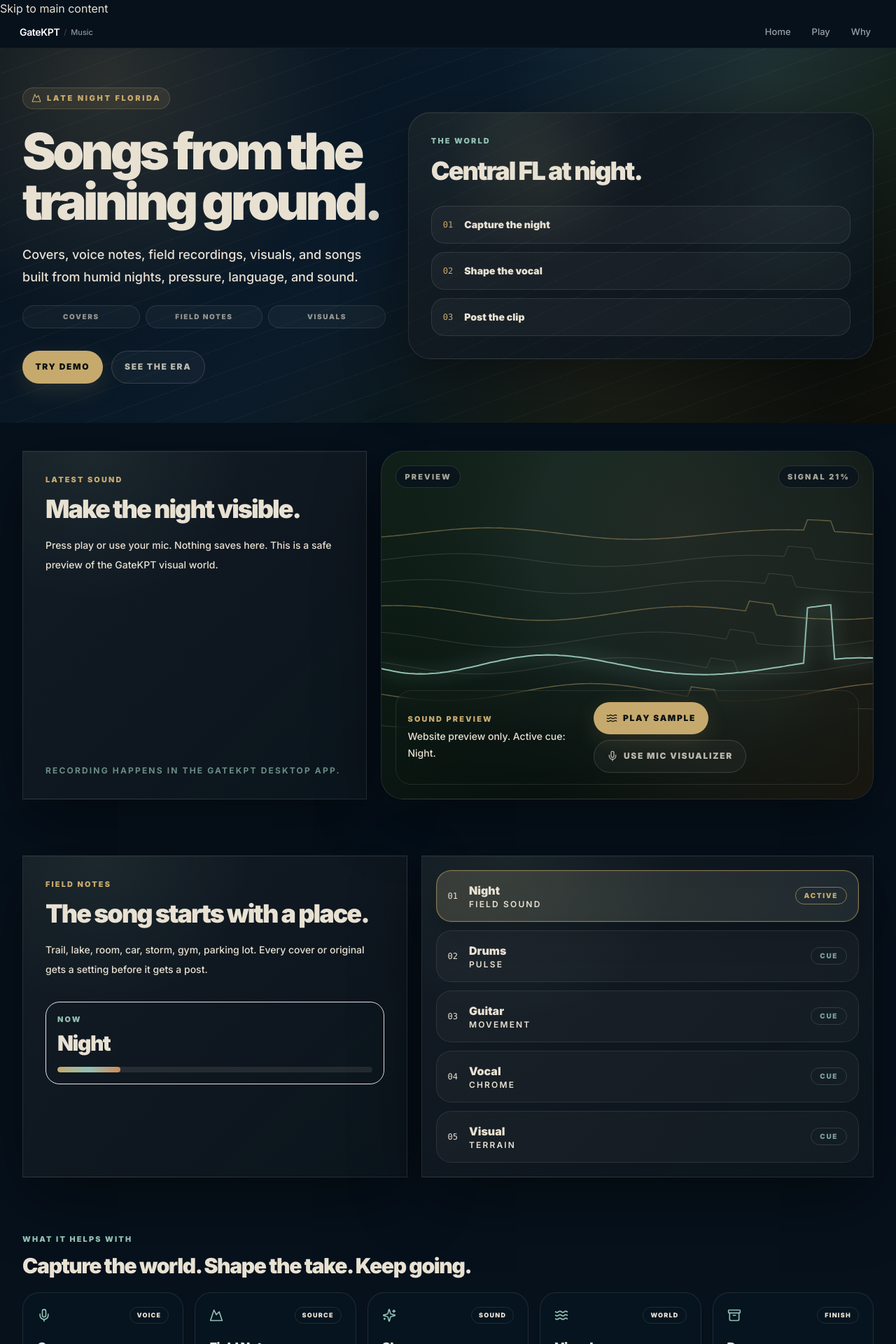
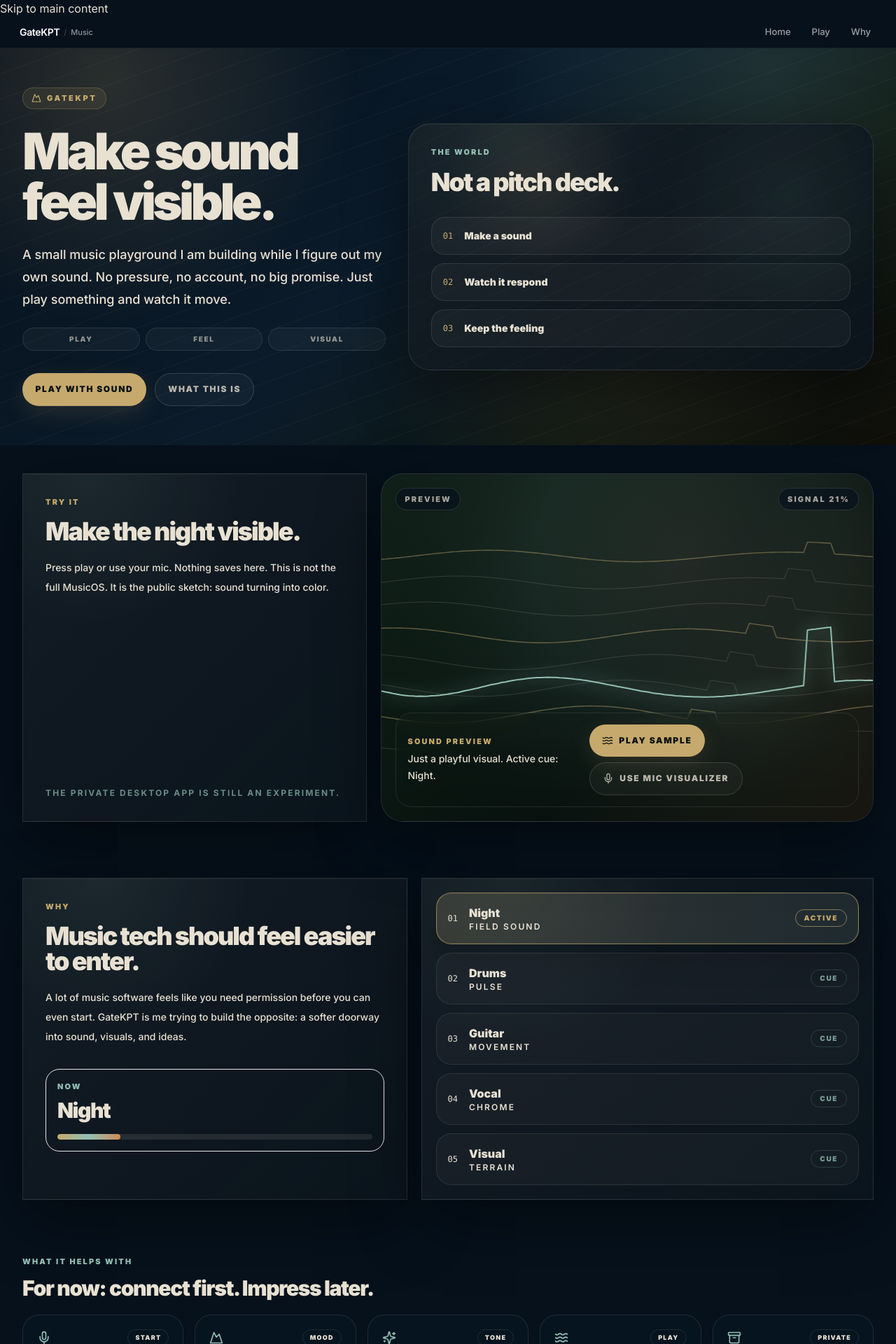
Before and after one commit to marcelozap/gateKPT, a Next.js app: page / in a window 1280 px wide. Shown: the top 1920 px of the page at 70% size. Built offline with nearby package versions, Linux system fonts and the light colour scheme; no server answers.

Commit message:
copy: make GateKPT site honest and inviting

```diff
--- a/src/app/layout.tsx
+++ b/src/app/layout.tsx
@@ -12,20 +12,20 @@
 
 export const metadata: Metadata = {
   title: {
-    default: "GateKPT - Late Night Florida",
+    default: "GateKPT - Make Sound Visible",
     template: "%s - GateKPT",
   },
   description:
-    "Late Night Florida: covers, voice notes, field recordings, visuals, and songs built from humid nights, pressure, language, and sound.",
+    "A small music playground for making sound feel visible. Public demo now, deeper private MusicOS experiment in progress.",
   metadataBase: new URL(getSiteUrl()),
   icons: {
     icon: [{ url: "/icon.svg", type: "image/svg+xml" }],
     shortcut: ["/icon.svg"],
   },
   openGraph: {
-    title: "GateKPT - Late Night Florida",
+    title: "GateKPT - Make Sound Visible",
     description:
-      "Songs from the training ground: covers, field recordings, visual terrain, and a custom MusicOS for shaping takes.",
+      "A public sound visualizer and creative experiment. No account, no pressure, just play with sound.",
     type: "website",
     url: getSiteUrl(),
   },
--- a/src/gatekpt/GatekptLanding.tsx
+++ b/src/gatekpt/GatekptLanding.tsx
@@ -1,7 +1,7 @@
 "use client";
 
 import { motion } from "framer-motion";
-import { Archive, Cable, Film, Mic, Mountain, Route, Sparkles, Square, Waves } from "lucide-react";
+import { Archive, Mic, Mountain, Route, Sparkles, Square, Waves } from "lucide-react";
 import type { LucideIcon } from "lucide-react";
 import { useCallback, useEffect, useRef, useState } from "react";
 
@@ -14,11 +14,11 @@
 type AudioStatus = "preview" | "starting" | "listening" | "demo" | "blocked" | "unsupported";
 
 const productSections: Array<[string, string, LucideIcon, string]> = [
-  ["Covers", "Turn familiar songs into the Late Night Florida world.", Mic, "Voice"],
-  ["Field Notes", "Rain, trails, lakes, cars, rooms, and pressure notes.", Mountain, "Source"],
-  ["Shape", "Use simple commands: warmer, chrome, room, louder.", Sparkles, "Sound"],
-  ["Visuals", "Let sound become terrain, light, and motion.", Waves, "World"],
-  ["Drops", "Prepare clips, demos, archives, and posts.", Archive, "Finish"],
+  ["Sound", "Play a loop, hum, clap, or use the sample.", Mic, "Start"],
+  ["Place", "Let the visual feel like a room, road, storm, or night walk.", Mountain, "Mood"],
+  ["Color", "Change the feeling without needing music theory.", Sparkles, "Tone"],
+  ["Visual", "Watch sound become a little moving world.", Waves, "Play"],
+  ["Archive", "The deeper desktop tool is where I keep my takes and notes.", Archive, "Private"],
 ];
 
 const cuePath = [
@@ -289,7 +289,7 @@
           <div>
             <p className="gk-label text-[#c6a96d]">Sound preview</p>
             <p className="mt-1 text-sm font-medium leading-6 text-[#e8e1d2]/68">
-              Website preview only. Active cue: {activeCue}.
+              Just a playful visual. Active cue: {activeCue}.
             </p>
           </div>
           {status === "listening" || status === "demo" || status === "starting" ? (
@@ -327,16 +327,16 @@
           <motion.div initial={{ opacity: 0, y: 16 }} animate={{ opacity: 1, y: 0 }} transition={{ duration: 0.55, ease: "easeOut" }}>
             <div className="mb-6 inline-flex items-center gap-2 rounded-full border border-[#c6a96d]/25 bg-[#c6a96d]/10 px-3 py-1.5 text-[11px] font-black uppercase tracking-[0.24em] text-[#c6a96d]">
               <Mountain className="h-3.5 w-3.5" />
-              Late Night Florida
+              GateKPT
             </div>
             <h1 className="max-w-4xl text-5xl font-black leading-[0.9] tracking-[-0.065em] sm:text-6xl lg:text-7xl">
-              Songs from the training ground.
+              Make sound feel visible.
             </h1>
             <p className="mt-6 max-w-2xl text-lg font-medium leading-8 text-[#e8e1d2]/72">
-              Covers, voice notes, field recordings, visuals, and songs built from humid nights, pressure, language, and sound.
+              A small music playground I am building while I figure out my own sound. No pressure, no account, no big promise. Just play something and watch it move.
             </p>
             <div className="mt-6 grid max-w-xl grid-cols-3 gap-2">
-              {["Covers", "Field Notes", "Visuals"].map((item) => (
+              {["Play", "Feel", "Visual"].map((item) => (
                 <div key={item} className="rounded-full border border-white/10 bg-white/[0.035] px-3 py-2 text-center text-[10px] font-black uppercase tracking-[0.16em] text-[#e8e1d2]/60">
                   {item}
                 </div>
@@ -344,10 +344,10 @@
             </div>
             <div className="mt-8 flex flex-wrap gap-3">
               <a href="#preview" className="gk-button-primary">
-                Try demo
+                Play with sound
               </a>
               <a href="#tracks" className="gk-button-secondary">
-                See the era
+                What this is
               </a>
             </div>
           </motion.div>
@@ -358,10 +358,10 @@
               <div className="relative">
                 <p className="gk-label text-[#92bfb3]">The world</p>
                 <h2 className="mt-4 text-4xl font-black leading-none tracking-[-0.055em]">
-                  Central FL at night.
+                  Not a pitch deck.
                 </h2>
                 <div className="mt-8 grid gap-3">
-                  {["Capture the night", "Shape the vocal", "Post the clip"].map((item, index) => (
+                  {["Make a sound", "Watch it respond", "Keep the feeling"].map((item, index) => (
                     <div key={item} className="flex items-center gap-4 rounded-[1.2rem] border border-white/10 bg-white/[0.035] p-4">
                       <span className="font-mono text-xs text-[#c6a96d]">0{index + 1}</span>
                       <span className="text-sm font-black">{item}</span>
@@ -378,16 +378,16 @@
         <div className="mx-auto grid max-w-7xl gap-5 lg:grid-cols-[0.7fr_1fr] lg:items-stretch">
           <div className="gk-panel flex flex-col justify-between p-6 sm:p-8">
             <div>
-            <p className="gk-label text-[#c6a96d]">Latest Sound</p>
+            <p className="gk-label text-[#c6a96d]">Try it</p>
             <h2 className="mt-4 text-4xl font-black leading-none tracking-[-0.055em]">
                 Make the night visible.
             </h2>
             <p className="mt-5 text-sm font-medium leading-7 text-[#e8e1d2]/64">
-                Press play or use your mic. Nothing saves here. This is a safe preview of the GateKPT visual world.
+                Press play or use your mic. Nothing saves here. This is not the full MusicOS. It is the public sketch: sound turning into color.
             </p>
             </div>
             <p className="mt-8 text-xs font-bold uppercase tracking-[0.18em] text-[#92bfb3]/70">
-              Recording happens in the GateKPT desktop app.
+              The private desktop app is still an experiment.
             </p>
           </div>
 
@@ -398,12 +398,12 @@
       <section id="tracks" className="px-4 py-10 sm:px-6 lg:px-8">
         <div className="mx-auto grid max-w-7xl gap-5 lg:grid-cols-[0.85fr_1fr]">
           <div className="gk-panel p-6 sm:p-8">
-            <p className="gk-label text-[#c6a96d]">Field Notes</p>
+            <p className="gk-label text-[#c6a96d]">Why</p>
             <h2 className="mt-4 text-4xl font-black leading-none tracking-[-0.055em]">
-              The song starts with a place.
+              Music tech should feel easier to enter.
             </h2>
             <p className="mt-5 text-sm font-medium leading-7 text-[#e8e1d2]/64">
-              Trail, lake, room, car, storm, gym, parking lot. Every cover or original gets a setting before it gets a post.
+              A lot of music software feels like you need permission before you can even start. GateKPT is me trying to build the opposite: a softer doorway into sound, visuals, and ideas.
             </p>
             <div className="mt-8 rounded-[1.25rem] border border-[#92bfb3]/18 bg-[#92bfb3]/8 p-4">
               <p className="gk-label text-[#92bfb3]">Now</p>
@@ -445,7 +445,7 @@
         <div className="mx-auto max-w-7xl">
           <div className="mb-5">
             <p className="gk-label text-[#92bfb3]">What it helps with</p>
-            <h2 className="mt-3 text-3xl font-black tracking-[-0.045em]">Capture the world. Shape the take. Keep going.</h2>
+            <h2 className="mt-3 text-3xl font-black tracking-[-0.045em]">For now: connect first. Impress later.</h2>
           </div>
           <div className="grid gap-4 lg:grid-cols-5">
             {productSections.map(([title, text, Icon, meta]) => (
@@ -467,13 +467,13 @@
           <div className="gk-panel p-6 sm:p-8">
             <p className="gk-label text-[#d08a56]">First era</p>
             <h2 className="mt-4 text-3xl font-black leading-tight tracking-[-0.045em]">
-              Late Night Florida is the training ground: covers, field recordings, visual terrain, and songs built under pressure.
+              GateKPT is not finished software pretending to be perfect. It is a creative experiment: music, visuals, and a private tool slowly becoming useful.
             </h2>
           </div>
           <div className="gk-panel flex flex-col justify-between p-6 sm:p-8">
             <p className="gk-label text-[#92bfb3]">XIV family</p>
             <p className="mt-10 text-sm font-medium leading-7 text-[#e8e1d2]/62">
-              Green Machine is financial terrain. GateKPT is creative terrain. Same XIV system, different room.
+              Green Machine is where I organize pressure around money. GateKPT is where I turn pressure back into music.
             </p>
             <Route className="mt-8 h-7 w-7 text-[#92bfb3]" />
           </div>
```
Also changed, not shown: 2 other files (tests, documents, lock files or other folders).
